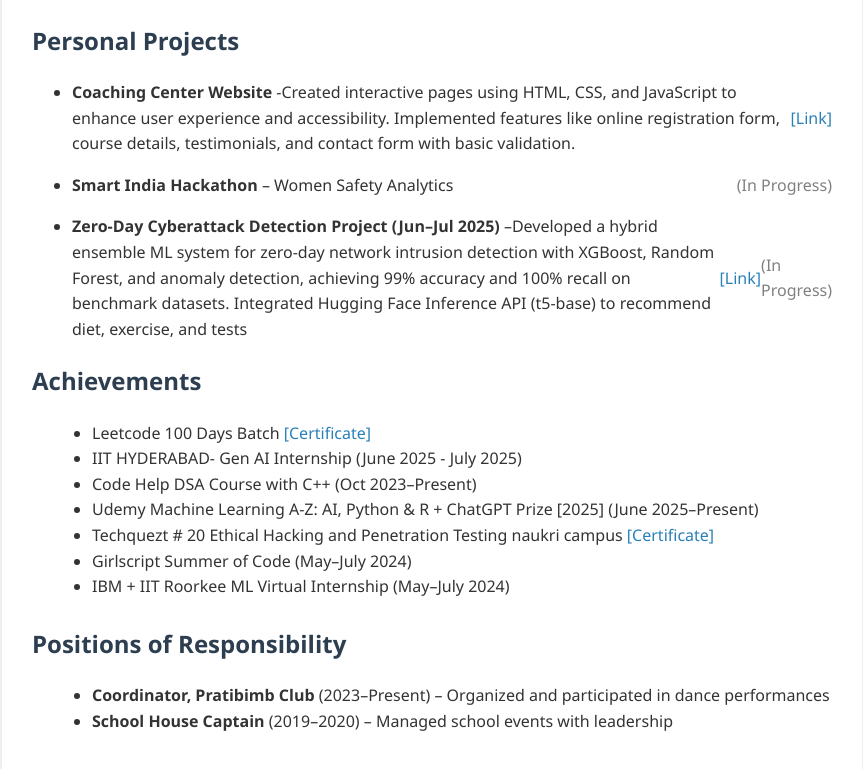
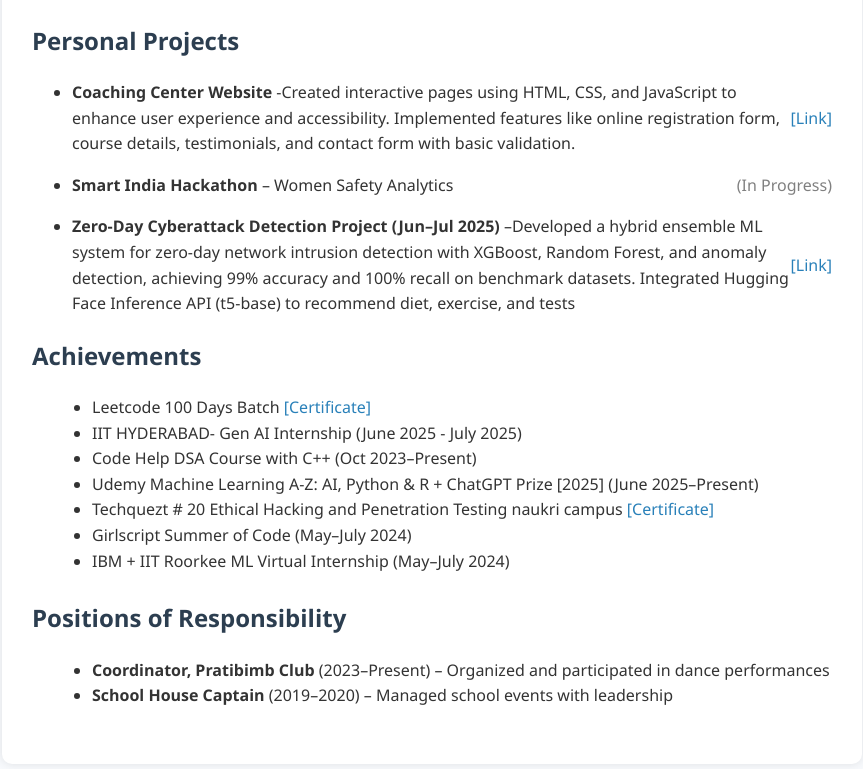
Before and after one commit to ShikhaRaj15071/resume, a plain HTML site: page index.html in a window 1280 px wide. Shown: the part 951-1720 px from the top of the page, without its empty margins (208-1071 px from the left). Drawn offline with Linux system fonts and the light colour scheme.

Commit message:
Update index.html

```diff
--- a/index.html
+++ b/index.html
@@ -75,7 +75,7 @@ Implemented features like online registration form, course details, testimonials
 </strong> –Developed a hybrid ensemble ML system for zero-day network intrusion detection with XGBoost, Random Forest, and anomaly detection, achieving 99% accuracy and 100% recall on benchmark datasets.
 Integrated Hugging Face Inference API (t5-base) to recommend diet, exercise, and tests</span>
        <a href="https://www.kaggle.com/code/shrutikeshri17/zero-day-attack">[Link]</a>
-      <span class="status">(In Progress)</span>
+
     </div>
   </li>
 </ul>
```
